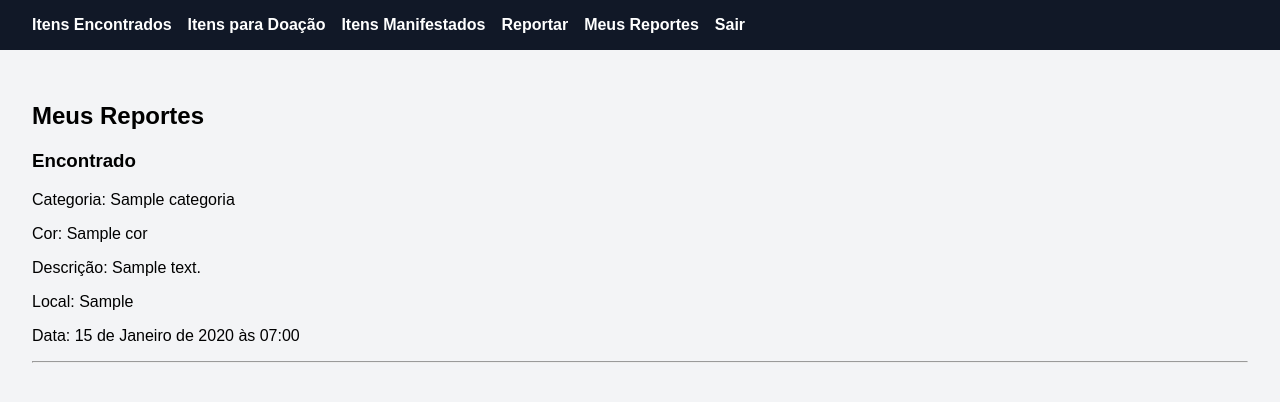
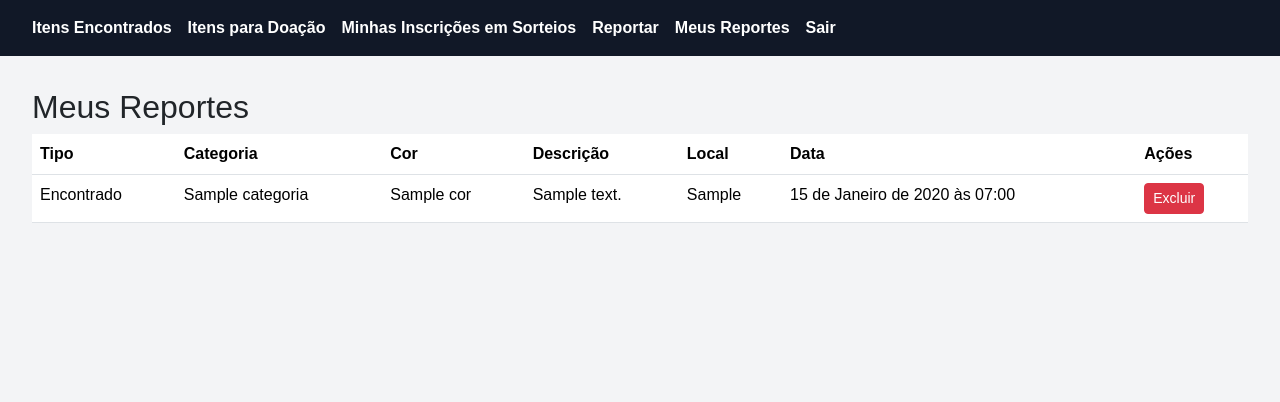
Before and after one commit to dev-poliana-escolar/cade-sistemas-achados-perdidos, a Django app: page /report/my-reports/ in a window 1280 px wide. Shown: the top 402 px of the page. Run offline with Django 5.2, Linux system fonts and the light colour scheme; a user stored in the database is signed in; tables that the repository leaves empty hold one stand-in row (values such as "Sample post"); some libraries are stand-ins or nearby versions.

Commit message:
style(delete): add modal de exclusão de reporte Atualizei a url. Coloquei o bootstrap nos requirements (como dependencia), para facilitar com os arquivos de estilo.

```diff
--- a/apps/report/urls.py
+++ b/apps/report/urls.py
@@ -16,4 +16,9 @@ urlpatterns = [
         views.my_reports,
         name="my_reports"
     ),
+    path(
+        "delete/<int:id>/",
+        views.report_delete,
+        name="delete"
+    ),
 ]
--- a/core/settings.py
+++ b/core/settings.py
@@ -29,6 +29,7 @@ INSTALLED_APPS = [
     'django.contrib.sessions',
     'django.contrib.messages',
     'django.contrib.staticfiles',
+    'django_bootstrap5',
 
     # Apps do CADÊ
     'apps.items',
--- a/requirements.txt
+++ b/requirements.txt
@@ -20,6 +20,7 @@ debugpy==1.8.20
 decorator==5.2.1
 defusedxml==0.7.1
 Django==6.0.4
+django-bootstrap5==26.2
 executing==2.2.1
 fastjsonschema==2.21.2
 fqdn==1.5.1
--- a/templates/base.html
+++ b/templates/base.html
@@ -1,3 +1,5 @@
+{% load django_bootstrap5 %}
+
 <!DOCTYPE html>
 <html lang="pt-br">
 <head>
@@ -10,8 +12,10 @@
         {% endblock %}
     </title>
 
+    {% bootstrap_css %}
+
     <style>
-
+        /* organizar em um arquivo separado*/
         body {
             font-family: Arial, sans-serif;
             background: #f3f4f6;
@@ -129,7 +133,7 @@
             color: white;
         }
 
-        .status-PENDENTE { background: #f59e0b; }
+        /*.status-PENDENTE { background: #f59e0b; }
         .status-VALIDO { background: #10b981; }
         .status-ARMAZENADO { background: #6366f1; }
         .status-DISPONIVEL_PARA_DOACAO { background: #06b6d4; }
@@ -137,7 +141,7 @@
         .status-REIVINDICADO_AGUARDANDO_ENTREGA { background: #ef4444; }
         .status-ENTREGUE { background: #047857; }
         .status-DOADO { background: #0ea5a4; }
-        .status-CANCELADO { background: #ef4444; }
+        .status-CANCELADO { background: #ef4444; }*/
 
     </style>
 
@@ -157,10 +161,8 @@
                 Itens para Doação
             </a>
 
-
-
             <a href="#">
-                Itens Manifestados
+                Minhas Inscrições em Sorteios
             </a>
 
             <a href="{% url 'report:create' %}">
@@ -200,5 +202,6 @@
 
 </main>
 
+{% bootstrap_javascript %}
 </body>
 </html>
--- /dev/null
+++ b/templates/partials/report/delete.html
@@ -0,0 +1,87 @@
+<div
+    class="modal fade"
+    id="deleteModal{{ reporte.id }}"
+    tabindex="-1"
+    aria-labelledby="deleteModalLabel{{ reporte.id }}"
+    aria-hidden="true">
+
+    <div class="modal-dialog">
+        <div class="modal-content">
+
+            <div class="modal-header">
+                <h5
+                    class="modal-title"
+                    id="deleteModalLabel{{ reporte.id }}">
+                    Confirmar exclusão
+                </h5>
+
+                <button
+                    type="button"
+                    class="btn-close"
+                    data-bs-dismiss="modal"
+                    aria-label="Fechar">
+                </button>
+            </div>
+
+            <div class="modal-body">
+
+                <p>
+                    Tem certeza que deseja excluir este reporte?
+                </p>
+
+                <hr>
+
+                <p>
+                    <strong>Tipo:</strong>
+                    {{ reporte.get_tipo_display }}
+                </p>
+
+                <p>
+                    <strong>Categoria:</strong>
+                    {{ reporte.item.categoria }}
+                </p>
+
+                <p>
+                    <strong>Cor:</strong>
+                    {{ reporte.item.cor }}
+                </p>
+
+                <p>
+                    <strong>Descrição:</strong>
+                    {{ reporte.item.descricao }}
+                </p>
+
+                <p class="text-danger mb-0">
+                    Esta ação não poderá ser desfeita.
+                </p>
+
+            </div>
+
+            <div class="modal-footer">
+
+                <button
+                    type="button"
+                    class="btn btn-secondary"
+                    data-bs-dismiss="modal">
+                    Cancelar
+                </button>
+
+                <form
+                    method="POST"
+                    action="{% url 'report:delete' id=reporte.id %}">
+
+                    {% csrf_token %}
+
+                    <button
+                        type="submit"
+                        class="btn btn-danger">
+                        Excluir
+                    </button>
+
+                </form>
+
+            </div>
+
+        </div>
+    </div>
+</div>
--- a/templates/report/create.html
+++ b/templates/report/create.html
@@ -1,4 +1,5 @@
 {% extends "base.html" %}
+{% load django_bootstrap5 %}
 
 {% block title %}Reportar Item{% endblock %}
 
@@ -10,10 +11,10 @@
     {% csrf_token %}
 
     <h3>Dados do reporte</h3>
-    {{ reporte_form.as_p }}
+    {% bootstrap_form reporte_form %}
 
     <h3>Dados do item</h3>
-    {{ item_form.as_p }}
+    {% bootstrap_form item_form %}
 
     <button type="submit">Reportar</button>
 </form>
--- a/templates/report/my_reports.html
+++ b/templates/report/my_reports.html
@@ -10,41 +10,41 @@ Meus Reportes
 
 {% if reportes %}
 
-    {% for reporte in reportes %}
-        <div>
-            <h3>
-                {{ reporte.get_tipo_display }}
-            </h3>
 
-            <p>
-                Categoria:
-                {{ reporte.item.categoria }}
-            </p>
+        <table class="table">
+             <tr>
+                    <th>Tipo</th>
+                    <th>Categoria</th>
+                    <th>Cor</th>
+                    <th>Descrição</th>
+                    <th>Local</th>
+                    <th>Data</th>
+                    <th>Ações</th>
+            </tr>
+            {% for reporte in reportes %}
+                <tr>
+                    <td>{{ reporte.get_tipo_display }}</td>
+                    <td>{{ reporte.item.categoria }}</td>
+                    <td>{{ reporte.item.cor }}</td>
+                    <td>{{ reporte.item.descricao }}</td>
+                    <td>{{ reporte.local }}</td>
+                    <td>{{ reporte.data }}</td>
 
-            <p>
-                Cor:
-                {{ reporte.item.cor }}
-            </p>
+                    <td>
+                        <button type="button" class="btn btn-danger btn-sm" data-bs-toggle="modal" data-bs-target="#deleteModal{{ reporte.id }}">
+                            Excluir
+                        </button>
+                    </td>
 
-            <p>
-                Descrição:
-                {{ reporte.item.descricao }}
-            </p>
+                </tr>
 
-            <p>
-                Local:
-                {{ reporte.local }}
-            </p>
+                {% include "partials/report/delete.html" %}
+            {% endfor %}
 
-            <p>
-                Data:
-                {{ reporte.data }}
-            </p>
-        </div>
+        </table>
 
-        <hr>
 
-    {% endfor %}
+
 
 {% else %}
 
```
